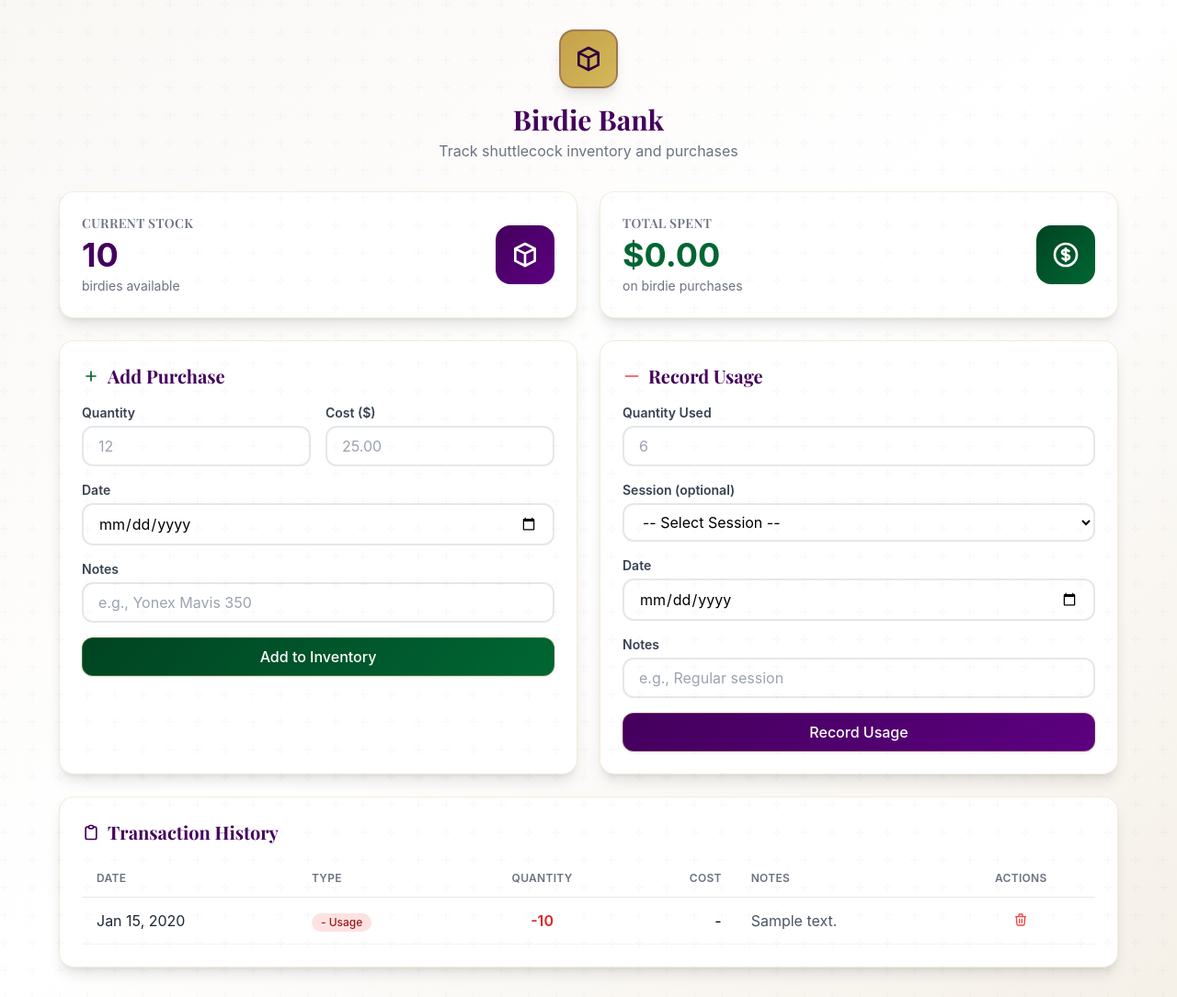
After one commit to ganeshrj78/dpbadi, a Flask app: template templates/birdie_bank.html in a window 1280 px wide. The commit adds this page. Shown: the whole page at 92% size. Run offline with Flask 3, Linux system fonts and the light colour scheme; tables that the repository leaves empty hold one stand-in row (values such as "Sample post"); the template is opened without the code that fills it: values that come from a table or form of the project are taken from there, most other values are stand-ins (such as "Sample title", 1, 10 or a date in 2020); some libraries are stand-ins or nearby versions.

Commit message:
Add Birdie Bank, voting freeze, and admin password reset features
- Add BirdieBank model to track shuttlecock inventory (purchases/usage)
- Add birdie_bank.html template with purchase/usage forms and transaction history
- Add Birdies link to admin navigation
- Add voting_frozen field to Session model to lock player voting
- Add freeze/unfreeze voting button to session detail page
- Update player_sessions.html to show frozen status and disable voting when frozen
- Add admin password reset route and template
- Add migrate_db.py script for syncing schema changes to PostgreSQL

Co-Authored-By: Claude Opus 4.5 <noreply@anthropic.com>

```diff
--- a/app.py
+++ b/app.py
@@ -5,7 +5,7 @@ from werkzeug.utils import secure_filename
 import os
 import uuid
 from config import Config
-from models import db, Player, Session, Court, Attendance, Payment
+from models import db, Player, Session, Court, Attendance, Payment, BirdieBank
 
 app = Flask(__name__)
 app.config.from_object(Config)
@@ -354,6 +354,11 @@ def update_player_attendance():
     session_id = data.get('session_id')
     status = data.get('status')
     target_player_id = data.get('player_id', current_player_id)  # Default to self
+
+    # Check if voting is frozen for this session
+    sess = Session.query.get(session_id)
+    if sess and sess.voting_frozen:
+        return jsonify({'error': 'Voting is frozen for this session'}), 403
 
     # Players can only use YES, NO, TENTATIVE (DROPOUT and FILLIN are admin-only)
     if status not in ['YES', 'NO', 'TENTATIVE']:
@@ -713,6 +718,17 @@ def toggle_archive(id):
     return redirect(url_for('session_detail', id=id))
 
 
+@app.route('/sessions/<int:id>/toggle-voting-freeze', methods=['POST'])
+@admin_required
+def toggle_voting_freeze(id):
+    sess = Session.query.get_or_404(id)
+    sess.voting_frozen = not sess.voting_frozen
+    db.session.commit()
+    status = 'frozen' if sess.voting_frozen else 'unfrozen'
+    flash(f'Voting {status} for this session!', 'success')
+    return redirect(url_for('session_detail', id=id))
+
+
 # Attendance API
 @app.route('/api/attendance', methods=['POST'])
 @admin_required
@@ -835,5 +851,95 @@ def delete_payment(id):
     return redirect(url_for('payments'))
 
 
+# Birdie Bank routes (admin only)
+@app.route('/birdie-bank')
+@admin_required
+def birdie_bank():
+    transactions = BirdieBank.query.order_by(BirdieBank.date.desc()).all()
+    current_stock = BirdieBank.get_current_stock()
+    total_spent = BirdieBank.get_total_spent()
+
+    # Get sessions for linking usage
+    sessions_list = Session.query.order_by(Session.date.desc()).limit(20).all()
+
+    return render_template('birdie_bank.html',
+                         transactions=transactions,
+                         current_stock=current_stock,
+                         total_spent=total_spent,
+                         sessions=sessions_list,
+                         today=date.today().isoformat())
+
+
+@app.route('/birdie-bank/add', methods=['POST'])
+@admin_required
+def add_birdie_transaction():
+    transaction_type = request.form.get('transaction_type')
+    quantity = int(request.form.get('quantity'))
+    cost = float(request.form.get('cost', 0))
+    notes = request.form.get('notes')
+    date_str = request.form.get('date')
+    session_id = request.form.get('session_id')
+
+    transaction_date = datetime.strptime(date_str, '%Y-%m-%d') if date_str else datetime.utcnow()
+
+    transaction = BirdieBank(
+        transaction_type=transaction_type,
+        quantity=quantity,
+        cost=cost if transaction_type == 'purchase' else 0,
+        notes=notes,
+        date=transaction_date,
+        session_id=int(session_id) if session_id else None
+    )
+    db.session.add(transaction)
+    db.session.commit()
+
+    if transaction_type == 'purchase':
+        flash(f'Added {quantity} birdies to inventory (${cost:.2f})', 'success')
+    else:
+        flash(f'Recorded usage of {quantity} birdies', 'success')
+
+    return redirect(url_for('birdie_bank'))
+
+
+@app.route('/birdie-bank/<int:id>/delete', methods=['POST'])
+@admin_required
+def delete_birdie_transaction(id):
+    transaction = BirdieBank.query.get_or_404(id)
+    db.session.delete(transaction)
+    db.session.commit()
+    flash('Transaction deleted successfully!', 'success')
+    return redirect(url_for('birdie_bank'))
+
+
+# Admin password reset (for player admins)
+@app.route('/admin/reset-password', methods=['GET', 'POST'])
+@admin_required
+def reset_admin_password():
+    if request.method == 'POST':
+        current_password = request.form.get('current_password')
+        new_password = request.form.get('new_password')
+        confirm_password = request.form.get('confirm_password')
+
+        # Verify current admin password
+        if current_password != app.config['APP_PASSWORD']:
+            flash('Current admin password is incorrect', 'error')
+            return redirect(url_for('reset_admin_password'))
+
+        if new_password != confirm_password:
+            flash('New passwords do not match', 'error')
+            return redirect(url_for('reset_admin_password'))
+
+        if len(new_password) < 4:
+            flash('Password must be at least 4 characters', 'error')
+            return redirect(url_for('reset_admin_password'))
+
+        # Update the password in config (runtime only - need env var for persistence)
+        app.config['APP_PASSWORD'] = new_password
+        flash('Admin password updated successfully! Note: Update APP_PASSWORD environment variable for persistence.', 'success')
+        return redirect(url_for('dashboard'))
+
+    return render_template('reset_admin_password.html')
+
+
 if __name__ == '__main__':
     app.run(debug=True, port=5000)
--- a/templates/base.html
+++ b/templates/base.html
@@ -185,6 +185,12 @@
                                 <span>Payments</span>
                             </span>
                         </a>
+                        <a href="{{ url_for('birdie_bank') }}" class="px-4 py-2 rounded-lg font-medium transition-all {% if request.endpoint == 'birdie_bank' %}bg-wimbledon-green shadow-md{% else %}hover:bg-white/10{% endif %}">
+                            <span class="flex items-center space-x-2">
+                                <svg class="w-5 h-5" fill="none" stroke="currentColor" viewBox="0 0 24 24"><path stroke-linecap="round" stroke-linejoin="round" stroke-width="2" d="M20 7l-8-4-8 4m16 0l-8 4m8-4v10l-8 4m0-10L4 7m8 4v10M4 7v10l8 4"></path></svg>
+                                <span>Birdies</span>
+                            </span>
+                        </a>
                     </div>
                     {% else %}
                     <!-- Player Navigation -->
@@ -243,6 +249,10 @@
                     <svg class="w-5 h-5" fill="none" stroke="currentColor" viewBox="0 0 24 24"><path stroke-linecap="round" stroke-linejoin="round" stroke-width="2" d="M12 8c-1.657 0-3 .895-3 2s1.343 2 3 2 3 .895 3 2-1.343 2-3 2m0-8c1.11 0 2.08.402 2.599 1M12 8V7m0 1v8m0 0v1m0-1c-1.11 0-2.08-.402-2.599-1M21 12a9 9 0 11-18 0 9 9 0 0118 0z"></path></svg>
                     <span>Payments</span>
                 </a>
+                <a href="{{ url_for('birdie_bank') }}" class="flex items-center space-x-3 px-4 py-3 rounded-lg {% if request.endpoint == 'birdie_bank' %}bg-wimbledon-green{% else %}hover:bg-wimbledon-green/50{% endif %} transition-all">
+                    <svg class="w-5 h-5" fill="none" stroke="currentColor" viewBox="0 0 24 24"><path stroke-linecap="round" stroke-linejoin="round" stroke-width="2" d="M20 7l-8-4-8 4m16 0l-8 4m8-4v10l-8 4m0-10L4 7m8 4v10M4 7v10l8 4"></path></svg>
+                    <span>Birdies</span>
+                </a>
                 {% else %}
                 <!-- Player Mobile Menu -->
                 <a href="{{ url_for('player_profile') }}" class="flex items-center space-x-3 px-4 py-3 rounded-lg {% if request.endpoint == 'player_profile' %}bg-wimbledon-green{% else %}hover:bg-wimbledon-green/50{% endif %} transition-all">
--- /dev/null
+++ b/templates/birdie_bank.html
@@ -0,0 +1,208 @@
+{% extends "base.html" %}
+
+{% block title %}Birdie Bank - BP Badminton{% endblock %}
+
+{% block content %}
+<div class="max-w-6xl mx-auto">
+    <!-- Header -->
+    <div class="text-center mb-8">
+        <div class="inline-flex items-center justify-center w-16 h-16 gradient-gold rounded-2xl shadow-lg mb-4 border-2 border-wimbledon-purple/30">
+            <svg class="w-8 h-8 text-wimbledon-purple-dark" fill="none" stroke="currentColor" viewBox="0 0 24 24">
+                <path stroke-linecap="round" stroke-linejoin="round" stroke-width="2" d="M20 7l-8-4-8 4m16 0l-8 4m8-4v10l-8 4m0-10L4 7m8 4v10M4 7v10l8 4"></path>
+            </svg>
+        </div>
+        <h1 class="text-3xl font-serif font-bold text-wimbledon-purple">Birdie Bank</h1>
+        <p class="text-gray-500 mt-1">Track shuttlecock inventory and purchases</p>
+    </div>
+
+    <!-- Stats Cards -->
+    <div class="grid md:grid-cols-2 gap-6 mb-6">
+        <div class="bg-white rounded-2xl shadow-lg p-6 border border-wimbledon-gold/20">
+            <div class="flex items-center justify-between">
+                <div>
+                    <h3 class="text-sm font-semibold text-gray-500 uppercase tracking-wide mb-1">Current Stock</h3>
+                    <p class="text-4xl font-bold text-wimbledon-purple">{{ current_stock }}</p>
+                    <p class="text-sm text-gray-500 mt-1">birdies available</p>
+                </div>
+                <div class="w-16 h-16 gradient-primary rounded-2xl flex items-center justify-center">
+                    <svg class="w-8 h-8 text-white" fill="none" stroke="currentColor" viewBox="0 0 24 24">
+                        <path stroke-linecap="round" stroke-linejoin="round" stroke-width="2" d="M20 7l-8-4-8 4m16 0l-8 4m8-4v10l-8 4m0-10L4 7m8 4v10M4 7v10l8 4"></path>
+                    </svg>
+                </div>
+            </div>
+        </div>
+        <div class="bg-white rounded-2xl shadow-lg p-6 border border-wimbledon-gold/20">
+            <div class="flex items-center justify-between">
+                <div>
+                    <h3 class="text-sm font-semibold text-gray-500 uppercase tracking-wide mb-1">Total Spent</h3>
+                    <p class="text-4xl font-bold text-wimbledon-green">${{ '%.2f'|format(total_spent) }}</p>
+                    <p class="text-sm text-gray-500 mt-1">on birdie purchases</p>
+                </div>
+                <div class="w-16 h-16 gradient-success rounded-2xl flex items-center justify-center">
+                    <svg class="w-8 h-8 text-white" fill="none" stroke="currentColor" viewBox="0 0 24 24">
+                        <path stroke-linecap="round" stroke-linejoin="round" stroke-width="2" d="M12 8c-1.657 0-3 .895-3 2s1.343 2 3 2 3 .895 3 2-1.343 2-3 2m0-8c1.11 0 2.08.402 2.599 1M12 8V7m0 1v8m0 0v1m0-1c-1.11 0-2.08-.402-2.599-1M21 12a9 9 0 11-18 0 9 9 0 0118 0z"></path>
+                    </svg>
+                </div>
+            </div>
+        </div>
+    </div>
+
+    <!-- Add Transaction Forms -->
+    <div class="grid md:grid-cols-2 gap-6 mb-6">
+        <!-- Add Purchase -->
+        <div class="bg-white rounded-2xl shadow-lg p-6 border border-wimbledon-gold/20">
+            <h2 class="text-xl font-serif font-bold text-wimbledon-purple mb-4 flex items-center">
+                <svg class="w-5 h-5 mr-2 text-wimbledon-green" fill="none" stroke="currentColor" viewBox="0 0 24 24">
+                    <path stroke-linecap="round" stroke-linejoin="round" stroke-width="2" d="M12 6v6m0 0v6m0-6h6m-6 0H6"></path>
+                </svg>
+                Add Purchase
+            </h2>
+            <form method="POST" action="{{ url_for('add_birdie_transaction') }}" class="space-y-4">
+                <input type="hidden" name="transaction_type" value="purchase">
+                <div class="grid grid-cols-2 gap-4">
+                    <div>
+                        <label for="purchase_quantity" class="block text-sm font-semibold text-gray-700 mb-1">Quantity</label>
+                        <input type="number" name="quantity" id="purchase_quantity" required min="1"
+                            class="w-full px-4 py-2 border-2 border-gray-200 rounded-xl focus:outline-none focus:border-wimbledon-green focus:ring-4 focus:ring-wimbledon-green/20 transition-all"
+                            placeholder="12">
+                    </div>
+                    <div>
+                        <label for="purchase_cost" class="block text-sm font-semibold text-gray-700 mb-1">Cost ($)</label>
+                        <input type="number" step="0.01" name="cost" id="purchase_cost" required min="0"
+                            class="w-full px-4 py-2 border-2 border-gray-200 rounded-xl focus:outline-none focus:border-wimbledon-green focus:ring-4 focus:ring-wimbledon-green/20 transition-all"
+                            placeholder="25.00">
+                    </div>
+                </div>
+                <div>
+                    <label for="purchase_date" class="block text-sm font-semibold text-gray-700 mb-1">Date</label>
+                    <input type="date" name="date" id="purchase_date" value="{{ today if today else '' }}"
+                        class="w-full px-4 py-2 border-2 border-gray-200 rounded-xl focus:outline-none focus:border-wimbledon-green focus:ring-4 focus:ring-wimbledon-green/20 transition-all">
+                </div>
+                <div>
+                    <label for="purchase_notes" class="block text-sm font-semibold text-gray-700 mb-1">Notes</label>
+                    <input type="text" name="notes" id="purchase_notes"
+                        class="w-full px-4 py-2 border-2 border-gray-200 rounded-xl focus:outline-none focus:border-wimbledon-green focus:ring-4 focus:ring-wimbledon-green/20 transition-all"
+                        placeholder="e.g., Yonex Mavis 350">
+                </div>
+                <button type="submit" class="w-full btn-success text-white py-2 px-4 rounded-xl font-medium shadow border border-wimbledon-gold/30">
+                    Add to Inventory
+                </button>
+            </form>
+        </div>
+
+        <!-- Record Usage -->
+        <div class="bg-white rounded-2xl shadow-lg p-6 border border-wimbledon-gold/20">
+            <h2 class="text-xl font-serif font-bold text-wimbledon-purple mb-4 flex items-center">
+                <svg class="w-5 h-5 mr-2 text-red-500" fill="none" stroke="currentColor" viewBox="0 0 24 24">
+                    <path stroke-linecap="round" stroke-linejoin="round" stroke-width="2" d="M20 12H4"></path>
+                </svg>
+                Record Usage
+            </h2>
+            <form method="POST" action="{{ url_for('add_birdie_transaction') }}" class="space-y-4">
+                <input type="hidden" name="transaction_type" value="usage">
+                <div>
+                    <label for="usage_quantity" class="block text-sm font-semibold text-gray-700 mb-1">Quantity Used</label>
+                    <input type="number" name="quantity" id="usage_quantity" required min="1"
+                        class="w-full px-4 py-2 border-2 border-gray-200 rounded-xl focus:outline-none focus:border-wimbledon-green focus:ring-4 focus:ring-wimbledon-green/20 transition-all"
+                        placeholder="6">
+                </div>
+                <div>
+                    <label for="usage_session" class="block text-sm font-semibold text-gray-700 mb-1">Session (optional)</label>
+                    <select name="session_id" id="usage_session"
+                        class="w-full px-4 py-2 border-2 border-gray-200 rounded-xl focus:outline-none focus:border-wimbledon-green focus:ring-4 focus:ring-wimbledon-green/20 transition-all bg-white">
+                        <option value="">-- Select Session --</option>
+                        {% for sess in sessions %}
+                        <option value="{{ sess.id }}">{{ sess.date.strftime('%b %d, %Y') }}</option>
+                        {% endfor %}
+                    </select>
+                </div>
+                <div>
+                    <label for="usage_date" class="block text-sm font-semibold text-gray-700 mb-1">Date</label>
+                    <input type="date" name="date" id="usage_date" value="{{ today if today else '' }}"
+                        class="w-full px-4 py-2 border-2 border-gray-200 rounded-xl focus:outline-none focus:border-wimbledon-green focus:ring-4 focus:ring-wimbledon-green/20 transition-all">
+                </div>
+                <div>
+                    <label for="usage_notes" class="block text-sm font-semibold text-gray-700 mb-1">Notes</label>
+                    <input type="text" name="notes" id="usage_notes"
+                        class="w-full px-4 py-2 border-2 border-gray-200 rounded-xl focus:outline-none focus:border-wimbledon-green focus:ring-4 focus:ring-wimbledon-green/20 transition-all"
+                        placeholder="e.g., Regular session">
+                </div>
+                <button type="submit" class="w-full btn-primary text-white py-2 px-4 rounded-xl font-medium shadow border border-wimbledon-gold/30">
+                    Record Usage
+                </button>
+            </form>
+        </div>
+    </div>
+
+    <!-- Transaction History -->
+    <div class="bg-white rounded-2xl shadow-lg p-6 border border-wimbledon-gold/20">
+        <h2 class="text-xl font-serif font-bold text-wimbledon-purple mb-4 flex items-center">
+            <svg class="w-5 h-5 mr-2" fill="none" stroke="currentColor" viewBox="0 0 24 24">
+                <path stroke-linecap="round" stroke-linejoin="round" stroke-width="2" d="M9 5H7a2 2 0 00-2 2v12a2 2 0 002 2h10a2 2 0 002-2V7a2 2 0 00-2-2h-2M9 5a2 2 0 002 2h2a2 2 0 002-2M9 5a2 2 0 012-2h2a2 2 0 012 2"></path>
+            </svg>
+            Transaction History
+        </h2>
+        {% if transactions %}
+        <div class="overflow-x-auto">
+            <table class="w-full">
+                <thead>
+                    <tr class="border-b border-gray-200">
+                        <th class="text-left py-3 px-4 text-xs font-semibold text-gray-500 uppercase tracking-wide">Date</th>
+                        <th class="text-left py-3 px-4 text-xs font-semibold text-gray-500 uppercase tracking-wide">Type</th>
+                        <th class="text-center py-3 px-4 text-xs font-semibold text-gray-500 uppercase tracking-wide">Quantity</th>
+                        <th class="text-right py-3 px-4 text-xs font-semibold text-gray-500 uppercase tracking-wide">Cost</th>
+                        <th class="text-left py-3 px-4 text-xs font-semibold text-gray-500 uppercase tracking-wide">Notes</th>
+                        <th class="text-center py-3 px-4 text-xs font-semibold text-gray-500 uppercase tracking-wide">Actions</th>
+                    </tr>
+                </thead>
+                <tbody>
+                    {% for t in transactions %}
+                    <tr class="border-b border-gray-100 table-row-hover">
+                        <td class="py-3 px-4 text-gray-800">{{ t.date.strftime('%b %d, %Y') }}</td>
+                        <td class="py-3 px-4">
+                            {% if t.transaction_type == 'purchase' %}
+                            <span class="inline-flex items-center px-2.5 py-0.5 rounded-full text-xs font-medium bg-green-100 text-green-800">
+                                + Purchase
+                            </span>
+                            {% else %}
+                            <span class="inline-flex items-center px-2.5 py-0.5 rounded-full text-xs font-medium bg-red-100 text-red-800">
+                                - Usage
+                            </span>
+                            {% endif %}
+                        </td>
+                        <td class="py-3 px-4 text-center font-semibold {% if t.transaction_type == 'purchase' %}text-green-600{% else %}text-red-600{% endif %}">
+                            {% if t.transaction_type == 'purchase' %}+{% else %}-{% endif %}{{ t.quantity }}
+                        </td>
+                        <td class="py-3 px-4 text-right">
+                            {% if t.transaction_type == 'purchase' %}
+                            ${{ '%.2f'|format(t.cost) }}
+                            {% else %}
+                            -
+                            {% endif %}
+                        </td>
+                        <td class="py-3 px-4 text-gray-600">
+                            {{ t.notes or '-' }}
+                            {% if t.session %}
+                            <span class="text-xs text-wimbledon-purple">({{ t.session.date.strftime('%b %d') }})</span>
+                            {% endif %}
+                        </td>
+                        <td class="py-3 px-4 text-center">
+                            <form method="POST" action="{{ url_for('delete_birdie_transaction', id=t.id) }}" class="inline" onsubmit="return confirm('Delete this transaction?');">
+                                <button type="submit" class="text-red-500 hover:text-red-700 p-1">
+                                    <svg class="w-4 h-4" fill="none" stroke="currentColor" viewBox="0 0 24 24">
+                                        <path stroke-linecap="round" stroke-linejoin="round" stroke-width="2" d="M19 7l-.867 12.142A2 2 0 0116.138 21H7.862a2 2 0 01-1.995-1.858L5 7m5 4v6m4-6v6m1-10V4a1 1 0 00-1-1h-4a1 1 0 00-1 1v3M4 7h16"></path>
+                                    </svg>
+                                </button>
+                            </form>
+                        </td>
+                    </tr>
+                    {% endfor %}
+                </tbody>
+            </table>
+        </div>
+        {% else %}
+        <p class="text-gray-500 text-center py-8">No transactions recorded yet.</p>
+        {% endif %}
+    </div>
+</div>
+{% endblock %}
```
Also changed, not shown: migrate_db.py (added, +146 -0 lines), models.py (+53 -4 lines), templates/player_sessions.html (+20 -3 lines), templates/reset_admin_password.html (added, +69 -0 lines), templates/session_detail.html (+18 -1 lines).
